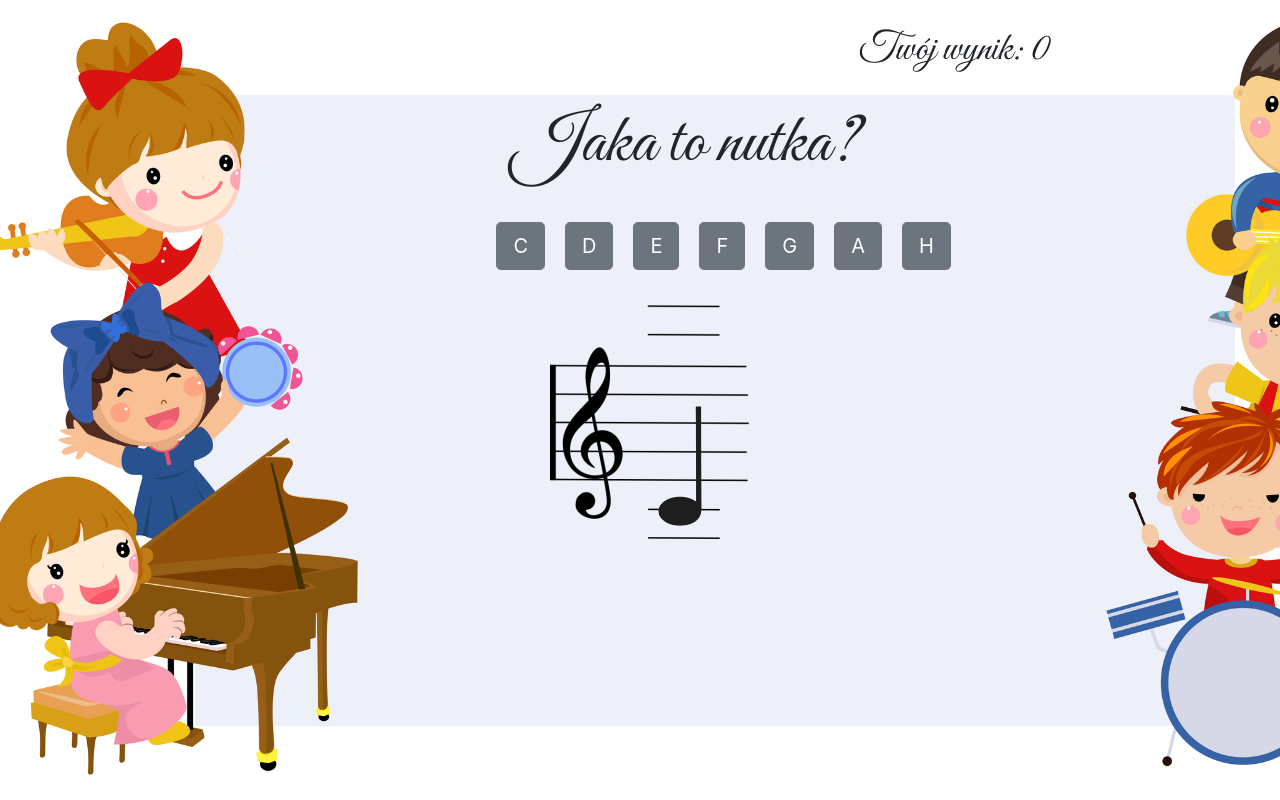
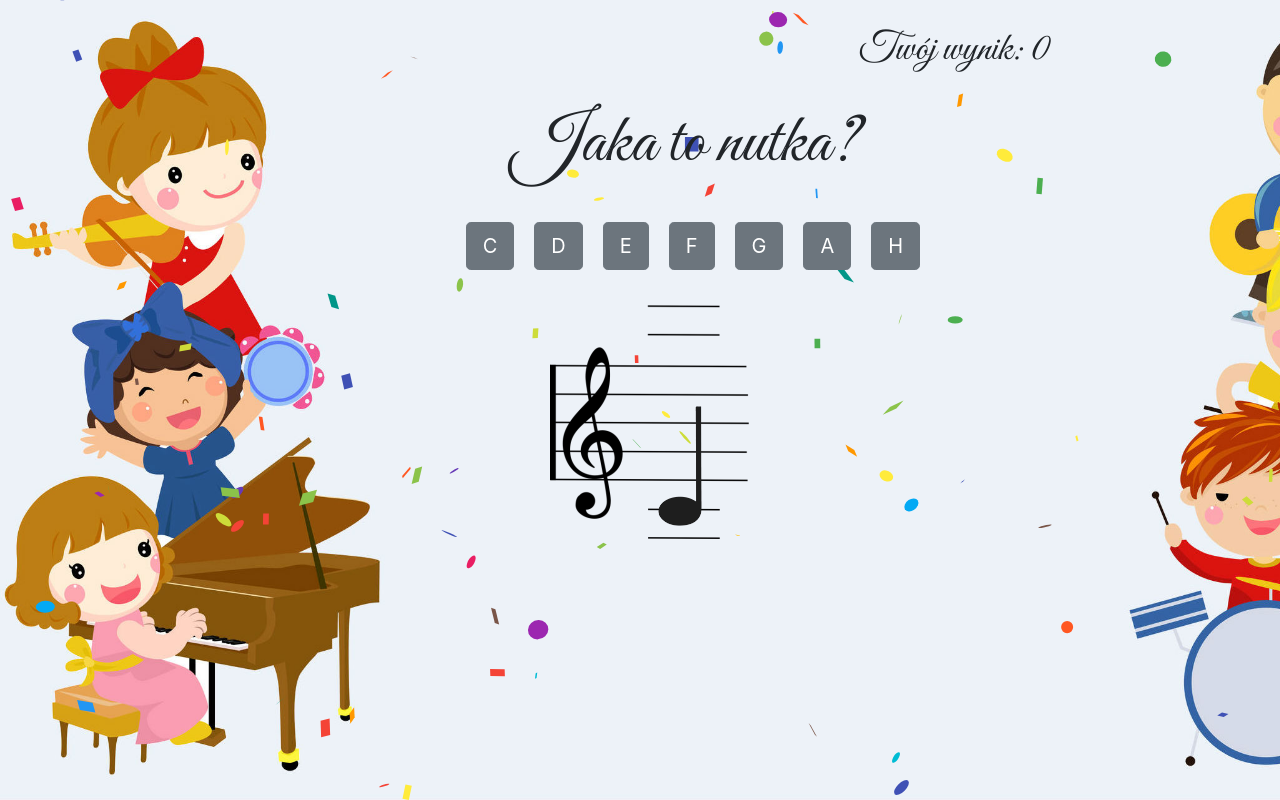
Before and after one commit to jbelezina/GuessTheNote, a React (Create React App) app: page / in a window 1280 px wide. Built offline with nearby package versions, Linux system fonts and the light colour scheme.

Commit message:
Confetti when note correct

```diff
--- a/package.json
+++ b/package.json
@@ -6,9 +6,11 @@
     "bootstrap": "^4.1.3",
     "gh-pages": "^2.0.0",
     "react": "^16.5.1",
+    "react-confetti": "^2.3.0",
     "react-dom": "^16.5.1",
     "react-redux": "^5.0.7",
     "react-scripts": "1.1.5",
+    "react-sizeme": "^2.5.2",
     "redux": "^4.0.0"
   },
   "scripts": {
--- a/src/App.css
+++ b/src/App.css
@@ -121,7 +121,7 @@ a {
 
 html {
   background: url("./background.jpg") no-repeat center center fixed;
-  background-position: -50px 0px;
+  background-position: 0px 0px;
   -webkit-background-size: cover;
   -moz-background-size: cover;
   -o-background-size: cover;
--- a/src/App.js
+++ b/src/App.js
@@ -4,6 +4,7 @@ import Controls from "./Controls";
 import "../node_modules/bootstrap/dist/css/bootstrap.css";
 import "./App.css";
 import { connect } from "react-redux";
+import Confetti from "react-confetti";
 
 class App extends Component {
   componentDidMount() {
@@ -21,10 +22,12 @@ class App extends Component {
   handleSelection = guessedNote => {
     if (this.props.canGuess) {
       if (guessedNote === this.props.currentNote[0]) {
+        this.props.runConfetti(true);
         this.props.setMessageTo("     Brawo!");
         this.props.incrementScore();
         this.props.blockGuessing();
         setTimeout(() => {
+          this.props.runConfetti(false);
           this.generateNewNote();
           this.props.unblockGuessing();
           this.props.setMessageTo("Jaka to nutka?");
@@ -64,7 +67,7 @@ class App extends Component {
       position: "relative",
       marginTop: "5%",
       marginBottom: "10%",
-      left: "20%"
+      left: "14%"
     };
 
     let containerStyle = {
@@ -94,6 +97,24 @@ class App extends Component {
     }
 
     return (
+      <div>
+        <div
+          style={{
+            position: "absolute",
+            top: 0,
+            left: 0,
+            width: "100%",
+            height: "100%"
+          }}
+        >
+          <Confetti
+            width={window.innerWidth}
+            height={window.innerHeight}
+            numberOfPieces={300}
+            run={true}
+            recycle={this.props.recycle}
+          />
+        </div>
         <div style={containerStyle}>
           <h1 style={scoreStyle}>
             Twój wynik: {this.props.score} {resetButton}
@@ -112,6 +133,7 @@ class App extends Component {
             />
           </div>
         </div>
+      </div>
     );
   }
 }
@@ -123,7 +145,8 @@ const mapStateToProps = state => {
     score: state.score,
     canGuess: state.canGuess,
     currentNote: state.currentNote,
-    currentNoteNumber: state.currentNoteNumber
+    currentNoteNumber: state.currentNoteNumber,
+    recycle: state.recycle
   };
 };
 
@@ -160,6 +183,12 @@ const mapDispachToProps = dispach => {
       dispach({
         type: "RESET_SCORE"
       });
+    },
+    runConfetti: bool => {
+      dispach({
+        type: "RUN_CONFETTI",
+        value: bool
+      });
     }
   };
 };
--- a/src/Note.js
+++ b/src/Note.js
@@ -42,7 +42,7 @@ class Note extends Component {
         style = {
           position: "absolute",
           left: 65,
-          top: 83
+          top: 84
         };
         break;
 
--- a/src/store/reducer.js
+++ b/src/store/reducer.js
@@ -22,7 +22,8 @@ const initialState = {
   score: 0,
   canGuess: true,
   currentNote: null,
-  currentNoteNumber: null
+  currentNoteNumber: null,
+  recycle: false
 };
 
 const reducer = (state = initialState, action) => {
@@ -48,6 +49,11 @@ const reducer = (state = initialState, action) => {
     newState.score = 0;
   }
 
+  if (action.type === "RUN_CONFETTI") {
+    //newState.runConfetti = action.value;
+    newState.recycle = action.value;
+  }
+
   if (action.type === "SET_NEW_NOTE") {
     console.log("new note number from SET_NEW_NOTE reducer" + action.value);
     newState.currentNoteNumber = action.value;
```
Also changed, not shown: src/background.jpg, 1 other file (tests, documents, lock files or other folders). Lines whose indentation alone changed are shown as unchanged.
